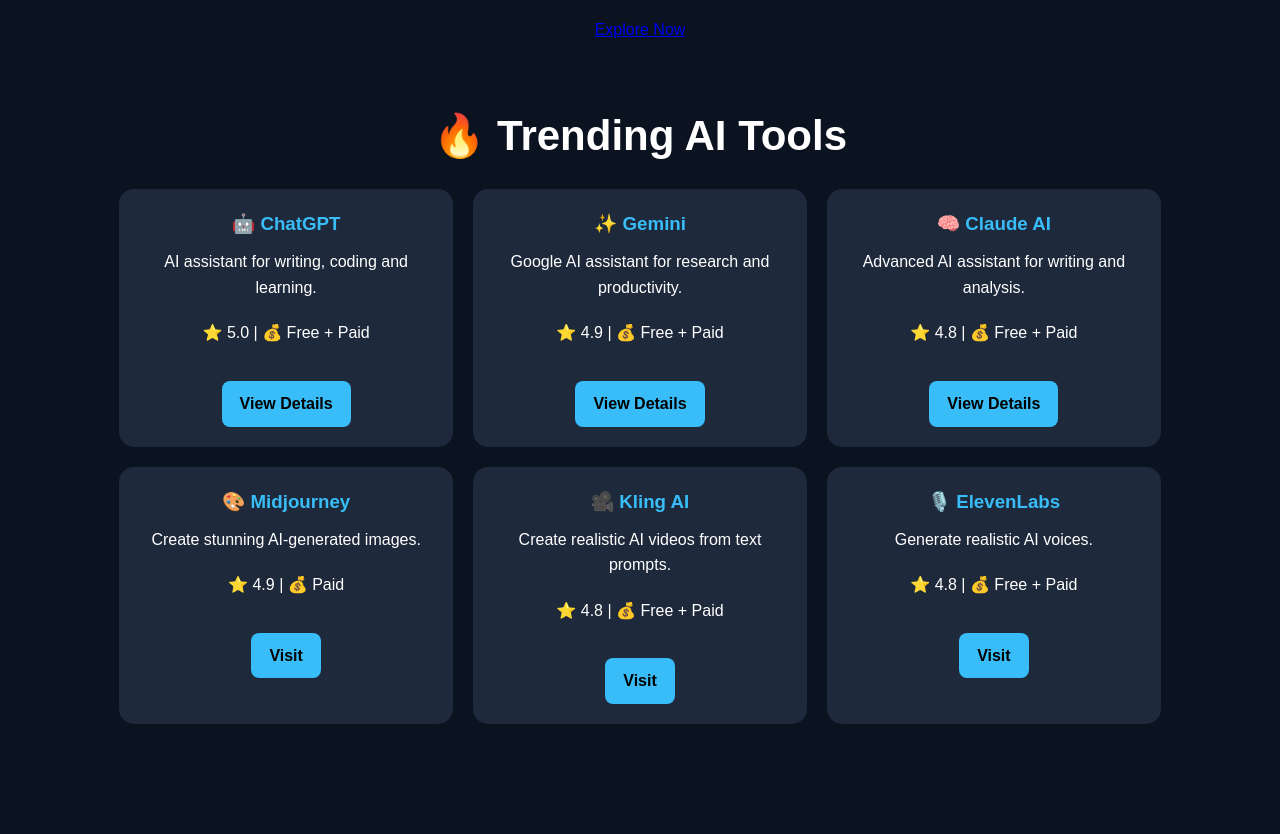
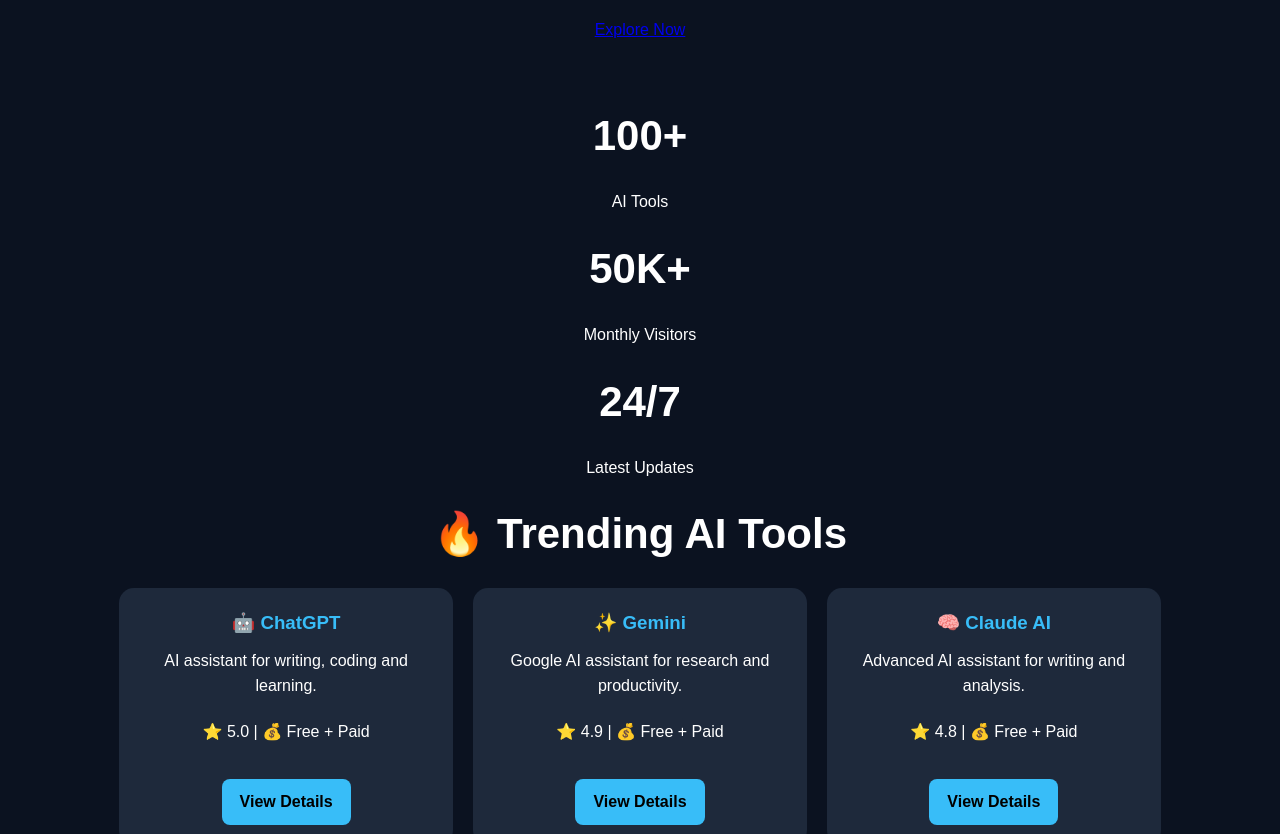
Before and after one commit to techverse23/TechVerse, a plain HTML site: page index-v2.html in a window 1280 px wide. Shown: the part 526-1360 px from the top of the page. Drawn offline with Linux system fonts and the light colour scheme.

Commit message:
Add statistics section to index-v2.html
Added statistics section with AI tools, monthly visitors, and updates.

```diff
--- a/index-v2.html
+++ b/index-v2.html
@@ -66,6 +66,23 @@
 
 
 <section class="tools" id="tools">
+<section class="stats">
+
+  <div class="stat-box">
+    <h2>100+</h2>
+    <p>AI Tools</p>
+  </div>
+
+  <div class="stat-box">
+    <h2>50K+</h2>
+    <p>Monthly Visitors</p>
+  </div>
+
+  <div class="stat-box">
+    <h2>24/7</h2>
+    <p>Latest Updates</p>
+  </div>
+
 
   <h2>🔥 Trending AI Tools</h2>
 
```
